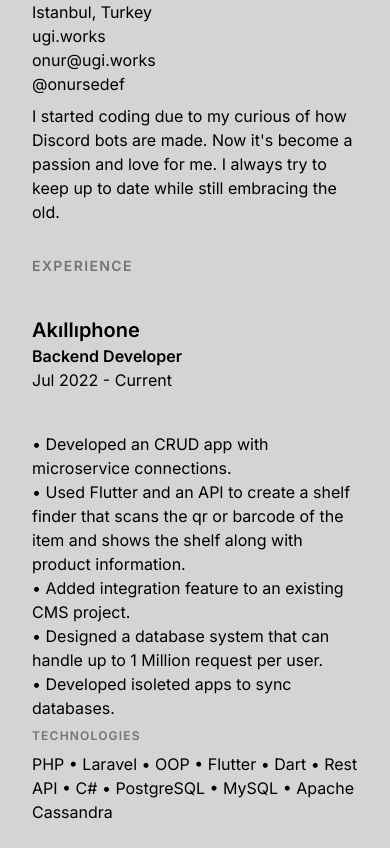
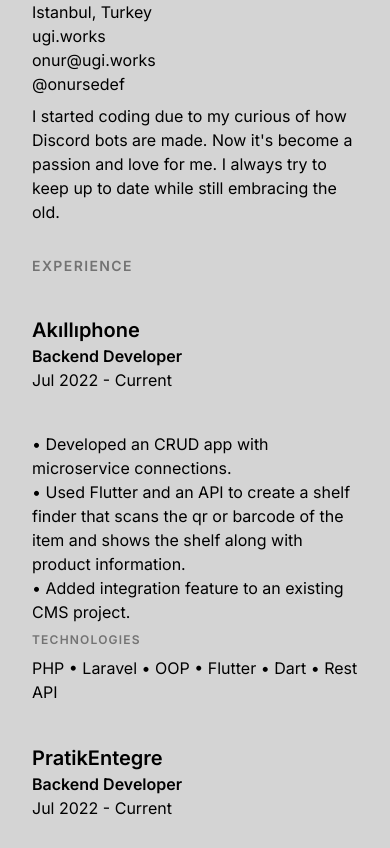
Before and after one commit to onursedef/resume, a website built with Vite: page index.html in a window 390 px wide. Shown: the part 252-1100 px from the top of the page. Built offline with nearby package versions, Linux system fonts and the light colour scheme; a web font is replaced by a local one.

Commit message:
akilliphone about changed

```diff
--- a/index.html
+++ b/index.html
@@ -55,12 +55,10 @@
           <p>
             • Developed an CRUD app with microservice connections. <br>
             • Used Flutter and an API to create a shelf finder that scans the qr or barcode of the item and shows the shelf along with product information. <br>
-            • Added integration feature to an existing CMS project. <br>
-            • Designed a database system that can handle up to 1 Million request per user. <br>
-            • Developed isoleted apps to sync databases.
+            • Added integration feature to an existing CMS project.
           </p>
           <p class="subheading-sm mt-2">Technologies</p>
-          <p class="mt-2">PHP • Laravel • OOP • Flutter • Dart • Rest API • C# • PostgreSQL • MySQL • Apache Cassandra</p>
+          <p class="mt-2">PHP • Laravel • OOP • Flutter • Dart • Rest API</p>
         </div>
         <div class="md:col-span-4 mt-6 col-span-1">
           <p class="heading link">
```
